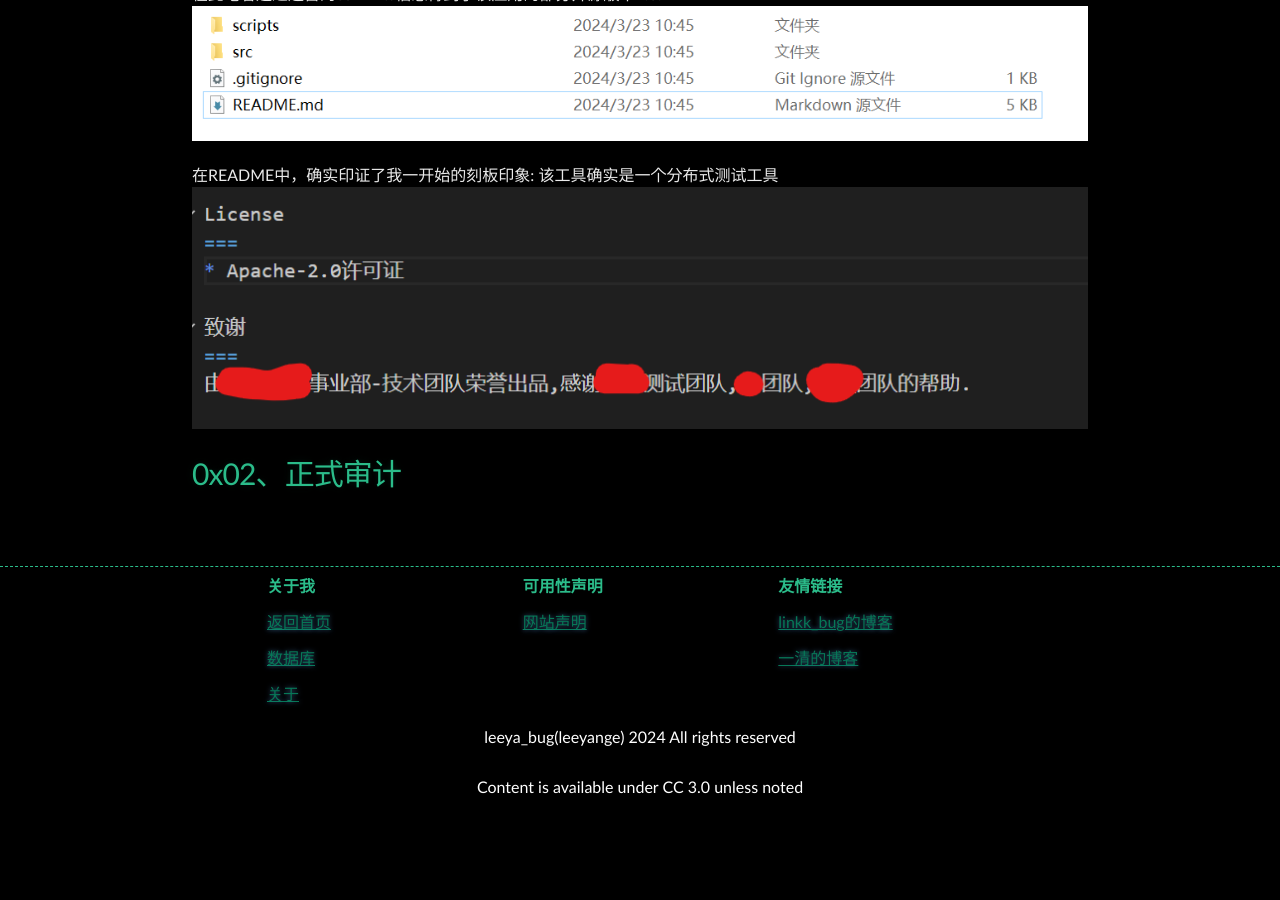
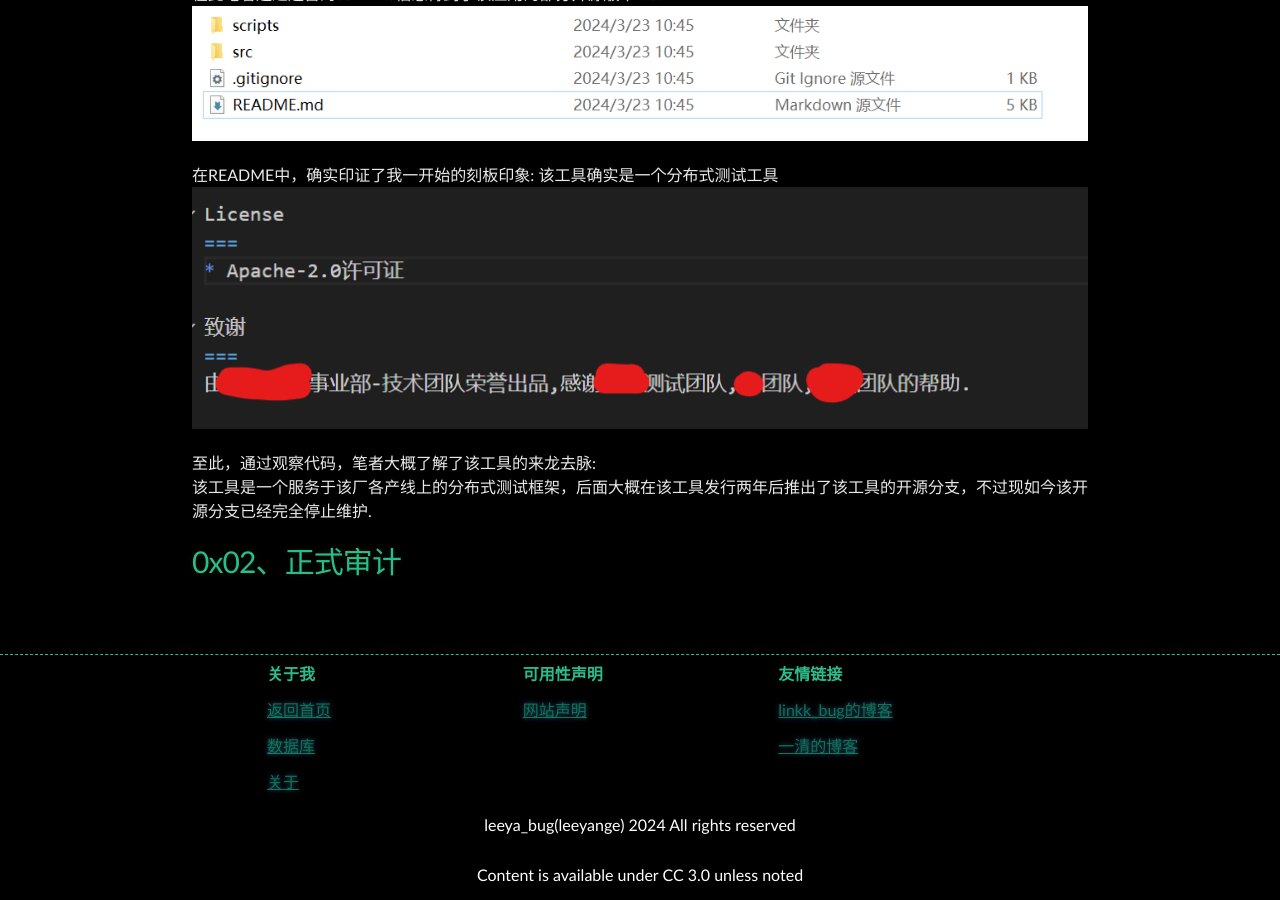
Before and after one commit to Leeyangee/leeyangee.github.io, a Jekyll site: the page built from _posts/2024-03-24-某大厂Web应用审计实战-从不出货到拿下小通用RCE.md, in a window 1280 px wide and 900 px high, scrolled down 1820 px. Built offline with Jekyll 4.4.1, drawn with Linux system fonts in a browser that asks for light colours; before the commit the page ends 2632 px from its top, so only the background shows below that.

Commit message:
Update 2024-03-24-某大厂Web应用审计实战-从不出货到拿下小通用RCE.md

```diff
--- a/_posts/2024-03-24-某大厂Web应用审计实战-从不出货到拿下小通用RCE.md
+++ b/_posts/2024-03-24-某大厂Web应用审计实战-从不出货到拿下小通用RCE.md
@@ -40,4 +40,7 @@ published: true
 在README中，确实印证了我一开始的刻板印象: 该工具确实是一个分布式测试工具
 ![avatar](/image/2024-03-23-2.png)
 
+至此，通过观察代码，笔者大概了解了该工具的来龙去脉:
+该工具是一个服务于该厂各产线上的分布式测试框架，后面大概在该工具发行两年后推出了该工具的开源分支，不过现如今该开源分支已经完全停止维护.
+
 # [](#header-1)0x02、正式审计
```
